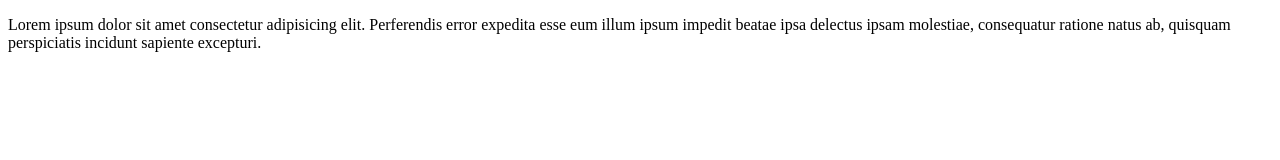
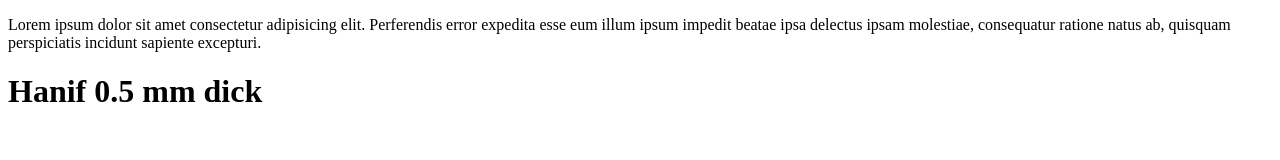
Before and after one commit to PrizmaticZenith/WEB2, a plain HTML site: page index.html in a window 1280 px wide. Drawn offline with Linux system fonts and the light colour scheme.

Commit message:
Update index.html

```diff
--- a/index.html
+++ b/index.html
@@ -7,5 +7,6 @@
 </head>
 <body>
     <P>Lorem ipsum dolor sit amet consectetur adipisicing elit. Perferendis error expedita esse eum illum ipsum impedit beatae ipsa delectus ipsam molestiae, consequatur ratione natus ab, quisquam perspiciatis incidunt sapiente excepturi.</P>
+    <h1>Hanif 0.5 mm dick</h1>
 </body>
 </html>
```
